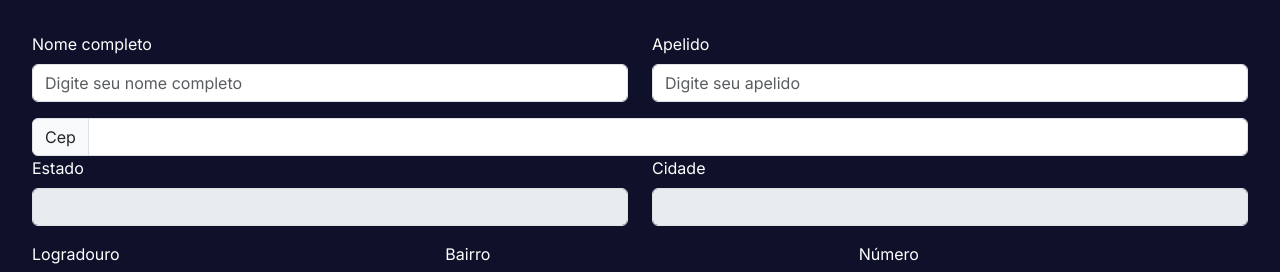
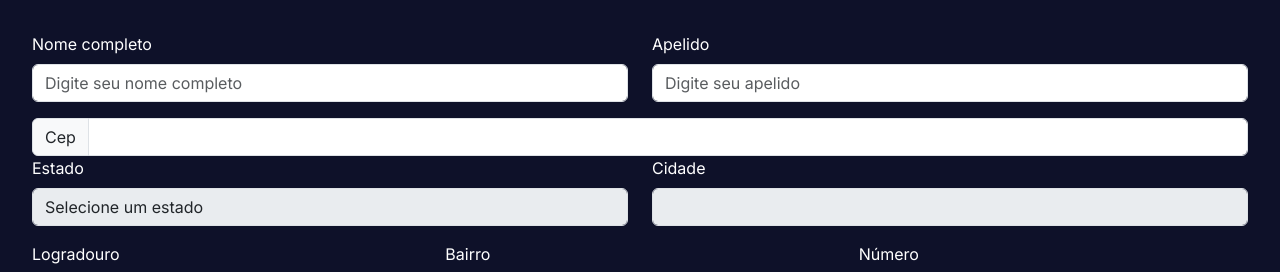
Before and after one commit to Matheus7991/desafio_react_cep, a React (Vite) app: page /cadastro in a window 1280 px wide. Shown: the top 272 px of the page. Built offline with nearby package versions, Linux system fonts and the light colour scheme.

Commit message:
Validação disabled

```diff
--- a/src/index.css
+++ b/src/index.css
@@ -18,3 +18,7 @@
 a {
   text-decoration: none;
 }
+
+select option {
+  color: #333;
+}
--- a/src/routes/cadastro.tsx
+++ b/src/routes/cadastro.tsx
@@ -11,7 +11,9 @@
     const [localidade, setLocalidade] = useState('');
     const [logradouro, setLogradouro] = useState('');
     const [bairro, setBairro] = useState('');
+    console.log();
 
+    const [isFormDisabled, setIsFormDisabled] = useState(true);
 
     const checarCep = (e) =>{
         const cep = e.target.value.replace(/\D/g,'');
@@ -21,6 +23,11 @@
             setLocalidade(data.localidade);
             setLogradouro(data.logradouro);
             setBairro(data.bairro);
+            setIsFormDisabled(true);
+
+            if(data.erro){
+                setIsFormDisabled(false);
+            }
         });
     }
 
@@ -52,27 +59,55 @@
             </InputGroup>
 
             <Row className="mb-3">
-
-                <Form.Group as={Col} controlId="formGridState" >
+                <Form.Group as={Col} controlId="formBasicSelect" id='formUf'>
                     <Form.Label>Estado</Form.Label>
-                <Form.Control required disabled value={uf}/>
+                    <Form.Control required disabled={isFormDisabled} value={uf} type = "text" as="select" >
+                        <option value="" selected>Selecione um estado</option>
+                        <option value="AC">AC</option>
+                        <option value="AL">AL</option>
+                        <option value="AP">AP</option>
+                        <option value="AM">AM</option>
+                        <option value="BA">BA</option>
+                        <option value="CE">CE</option>
+                        <option value="DF">DF</option>
+                        <option value="ES">ES</option>
+                        <option value="GO">GO</option>
+                        <option value="MA">MA</option>
+                        <option value="MT">MT</option>
+                        <option value="MS">MS</option>
+                        <option value="MG">MG</option>
+                        <option value="PA">PA</option>
+                        <option value="PB">PB</option>
+                        <option value="PR">PR</option>
+                        <option value="PE">PE</option>
+                        <option value="PI">PI</option>
+                        <option value="RJ">RJ</option>
+                        <option value="RN">RN</option>
+                        <option value="RS">RS</option>
+                        <option value="RO">RO</option>
+                        <option value="RR">RR</option>
+                        <option value="SC">SC</option>
+                        <option value="SP">SP</option>
+                        <option value="SE">SE</option>
+                        <option value="TO">TO</option>
+                    </Form.Control >
                 </Form.Group>
 
                 <Form.Group as={Col} controlId="formGridCity">
                     <Form.Label>Cidade</Form.Label>
-                <Form.Control required disabled value={localidade}/>
+                    <Form.Control required type="text" disabled={isFormDisabled} value={localidade}/>
                 </Form.Group>
             </Row>
 
             <Row className="mb-3">
                 <Form.Group as={Col}controlId="formGridLogradouro">
                     <Form.Label>Logradouro</Form.Label>
-                    <Form.Control required disabled value={logradouro}/>
+                    <Form.Control required type="text" disabled={isFormDisabled} value={logradouro}/>
                 </Form.Group>
 
                 <Form.Group as={Col} controlId="formGridBairro">
                     <Form.Label>Bairro</Form.Label>
-                    <Form.Control required disabled value={bairro}/>
+                    <Form.Control required type="text" disabled={isFormDisabled} value={bairro}/>
                 </Form.Group>
 
                 <Form.Group as={Col} controlId="formGridNumero">
@@ -84,7 +119,7 @@
 
             <Form.Group className="mb-3" controlId="formGridComplemento">
                 <Form.Label>Complemento</Form.Label>
-                <Form.Control required placeholder="Apartamento, Andar, etc" />
+                <Form.Control required type="text" placeholder="Apartamento, Andar, etc" />
             </Form.Group>
 
             <Button variant="primary" type="submit">
```
Lines whose indentation alone changed are shown as unchanged.
